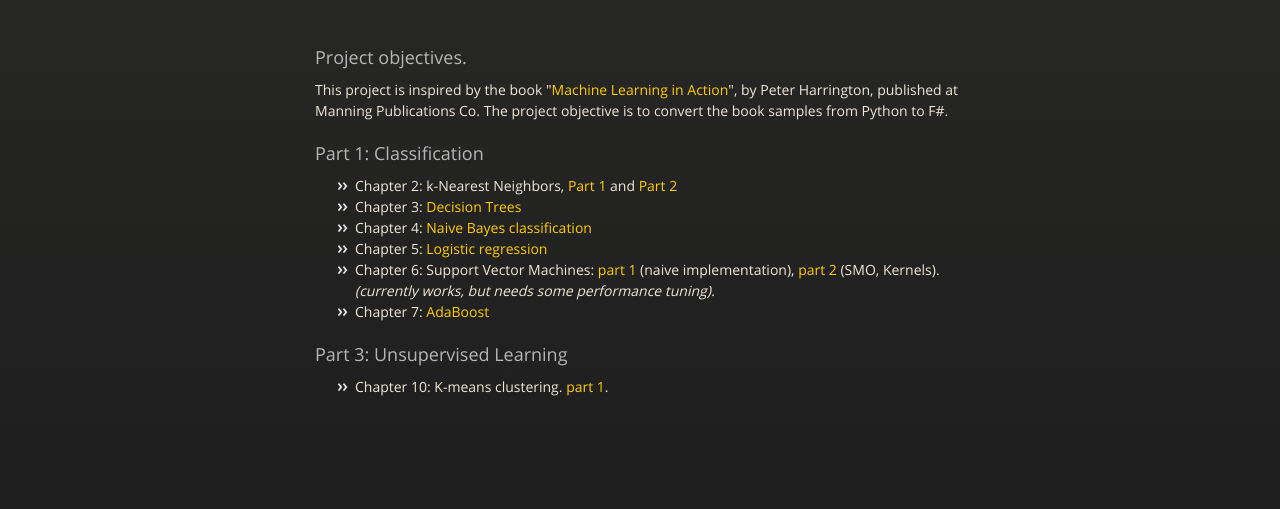
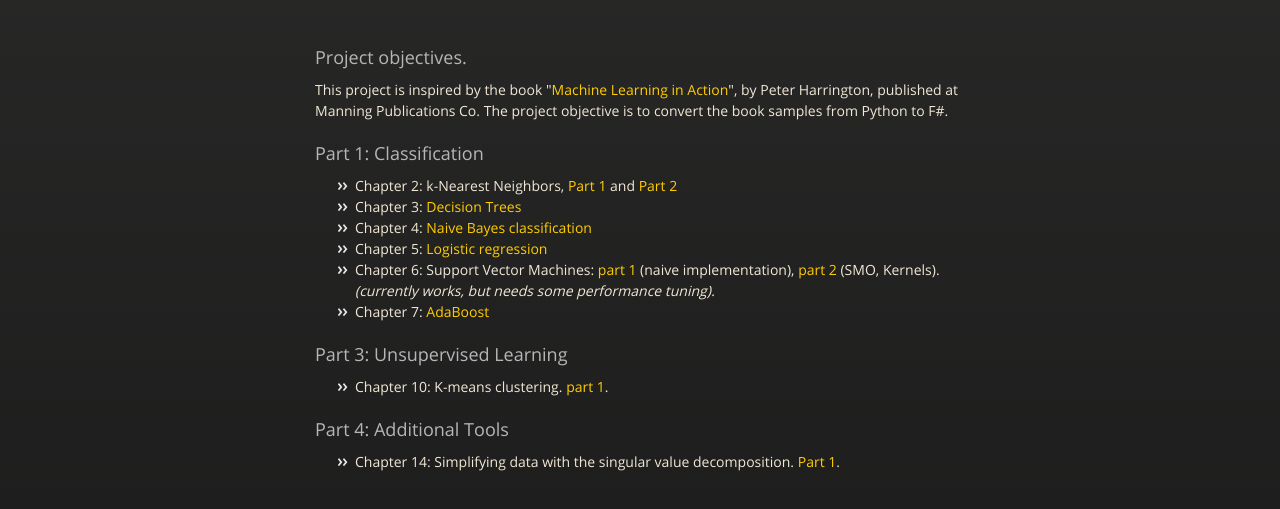
Before and after one commit to mathias-brandewinder/Machine-Learning-In-Action, a plain HTML site: page index.html in a window 1280 px wide. Shown: the part 189-698 px from the top of the page. Drawn offline with nearby package versions, Linux system fonts and the light colour scheme.

```diff
--- a/index.html
+++ b/index.html
@@ -61,6 +61,10 @@
 
 <ul>
 <li>Chapter 10: K-means clustering. <a href="http://clear-lines.com/blog/post/K-Means-Clustering-in-FSharp.aspx">part 1</a>.</li>
+</ul><h3>Part 4: Additional Tools</h3>
+
+<ul>
+<li>Chapter 14: Simplifying data with the singular value decomposition. <a href="http://www.clear-lines.com/blog/post/Simplify-data-with-SVD-and-MathNET-in-FSharp.aspx">Part 1</a>.</li>
 </ul>
       </section>
 
```
Also changed, not shown: params.json (+1 -1 lines).
